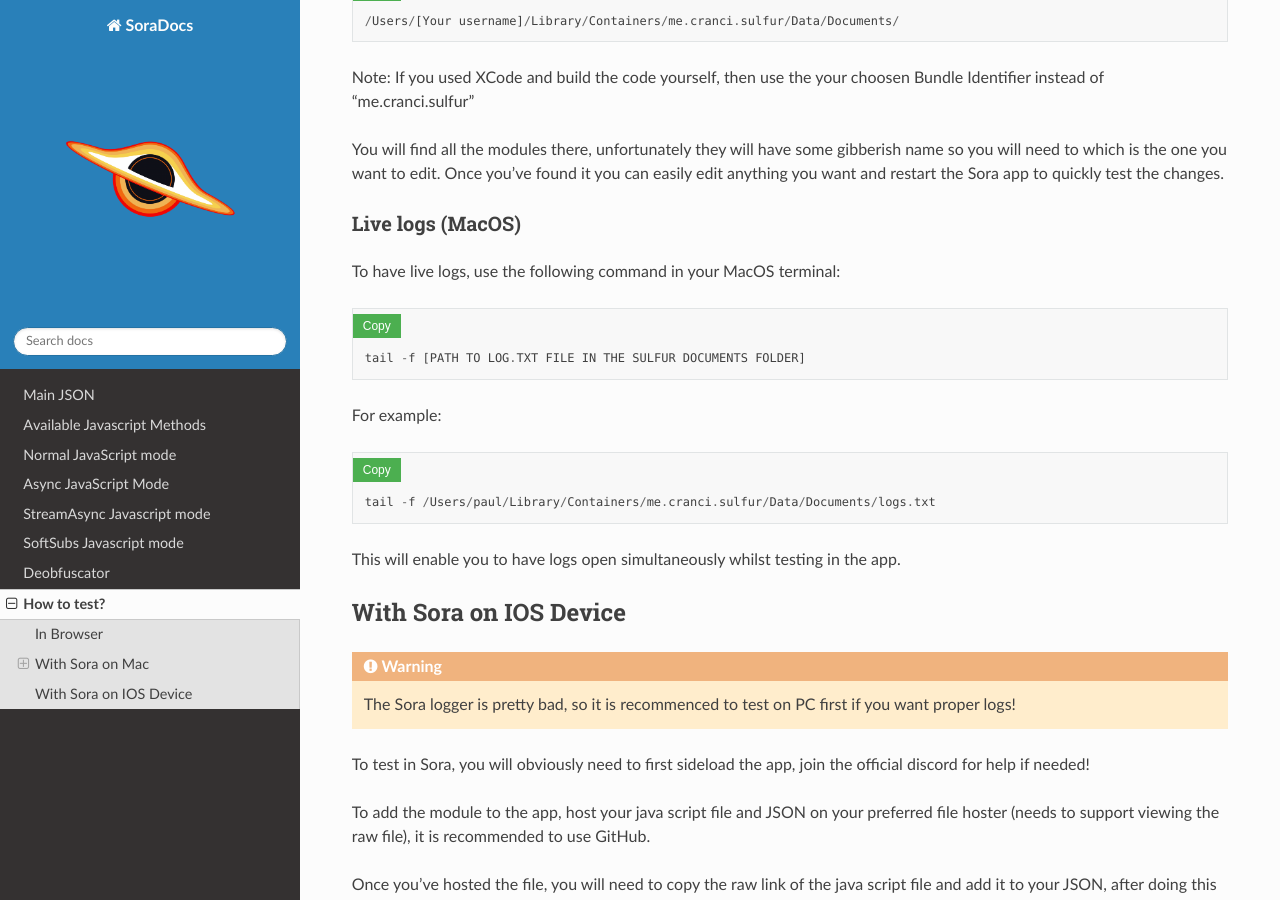
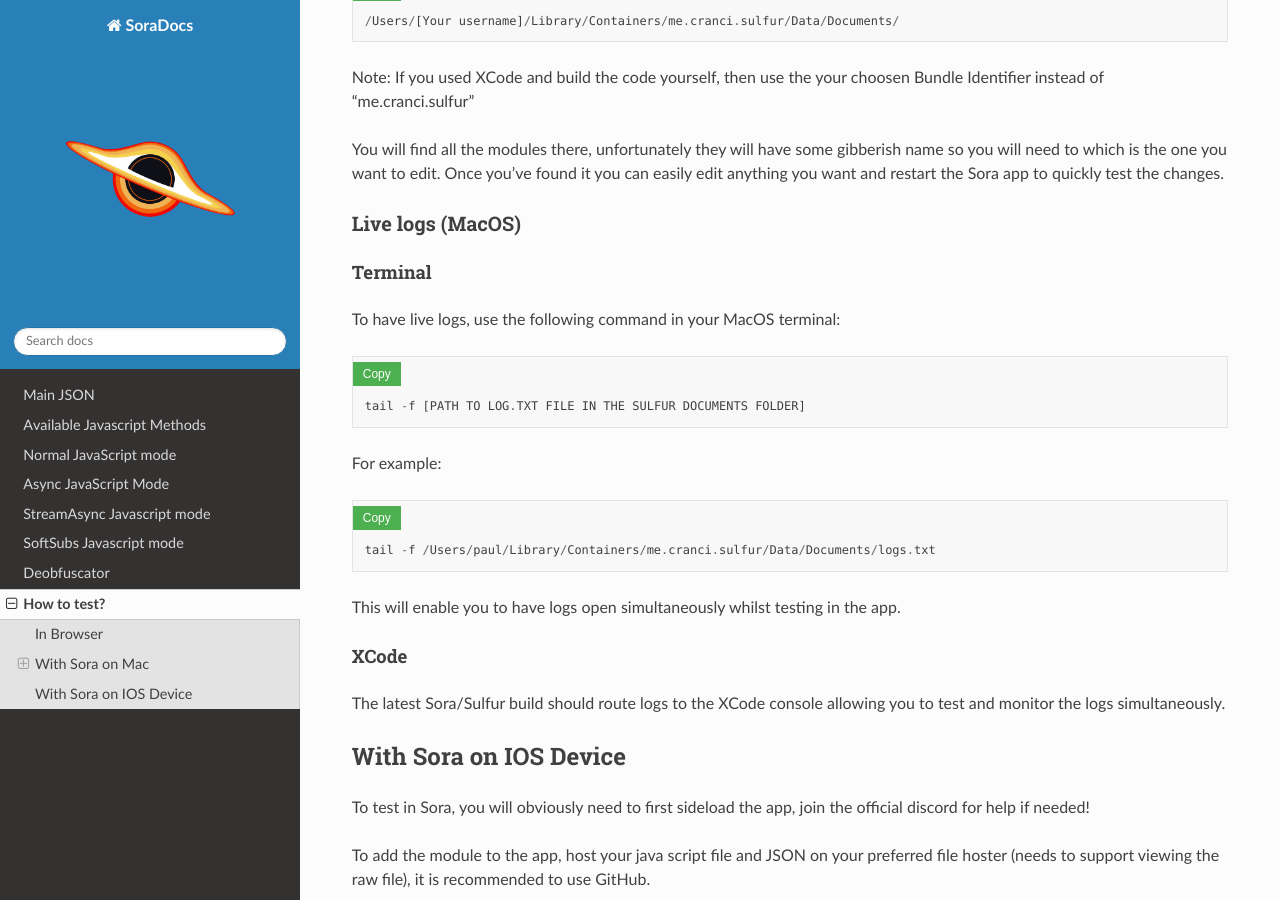
Before and after one commit to 50n50/soradocs, a Sphinx documentation site: the page built from docs/files/how_to_test.md, in a window 1280 px wide and 900 px high, scrolled down 877 px. Built offline with Sphinx 7.4.7 and the Read the Docs theme 3.1.0, drawn with Linux system fonts in a browser that asks for light colours.

Commit message:
Update how_to_test.md

````diff
--- a/docs/files/how_to_test.md
+++ b/docs/files/how_to_test.md
@@ -34,7 +34,7 @@
 You will find all the modules there, unfortunately they will have some gibberish name so you will need to which is the one you want to edit. Once you've found it you can easily edit anything you want and restart the Sora app to quickly test the changes.
 
 ### Live logs (MacOS)
-
+#### Terminal
 To have live logs, use the following command in your MacOS terminal:
 
 ```
@@ -49,11 +49,10 @@
 
 This will enable you to have logs open simultaneously whilst testing in the app.
 
+#### XCode
+The latest Sora/Sulfur build should route logs to the XCode console allowing you to test and monitor the logs simultaneously.
+
 ## With Sora on IOS Device
-
-```{warning}
-The Sora logger is pretty bad, so it is recommenced to test on PC first if you want proper logs!
-```
 
 To test in Sora, you will obviously need to first sideload the app, join the official discord for help if needed!
 
````
